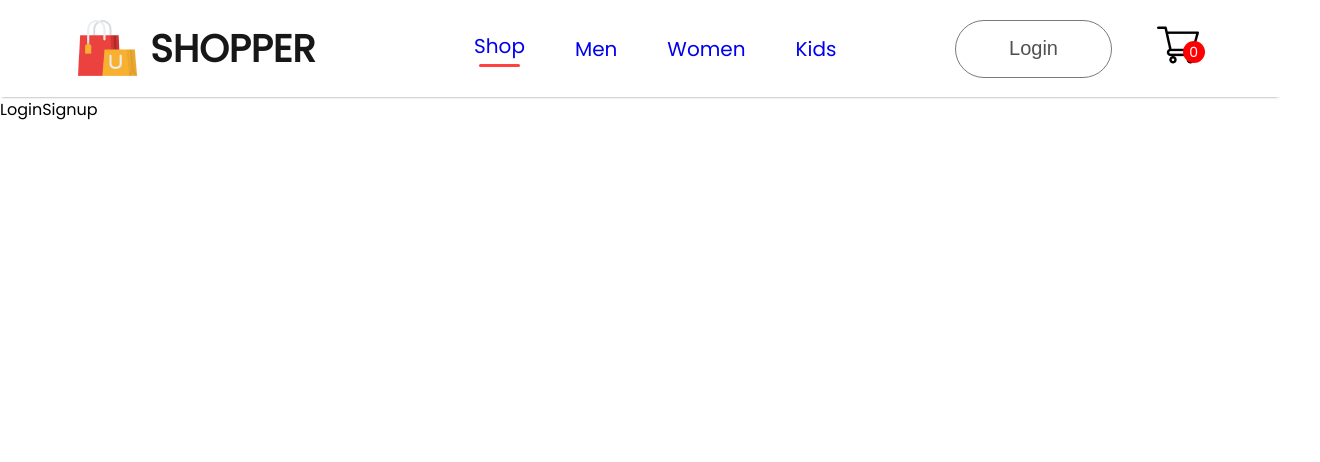
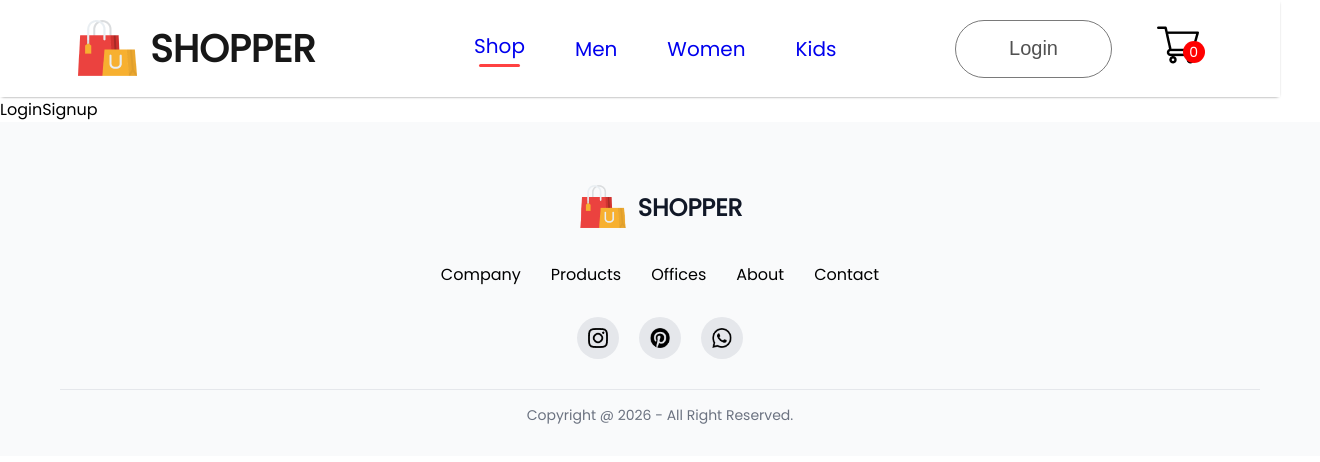
Before and after one commit to Rejaulh/react-ecommerce, a React (Create React App) app: page /login in a window 1280 px wide. Shown: the top 462 px of the page, 1320 px wide, since content can reach past the window. Built offline with nearby package versions, Linux system fonts and the light colour scheme.

Commit message:
create footer component

```diff
--- a/src/App.js
+++ b/src/App.js
@@ -7,6 +7,7 @@ import ShopCategory from './Components/Pages/ShopCategory';
 import Product from './Components/Pages/Product';
 import Cart from './Components/Pages/Cart';
 import LoginSignup from './Components/Pages/LoginSignup';
+import Footer from './Components/Footer/Footer';
 
 function App() {
   return (
@@ -23,6 +24,7 @@ function App() {
         <Route path='/cart' element={<Cart/>}/>
         <Route path='/login' element={<LoginSignup/>}/>
       </Routes>
+      <Footer/>
       </BrowserRouter>
     </div>
   );
--- /dev/null
+++ b/src/Components/Footer/Footer.css
@@ -0,0 +1,107 @@
+.footer {
+    width: 100%;
+    background: #f9fafb;
+    padding: 60px 20px 30px;
+    display: flex;
+    flex-direction: column;
+    align-items: center;
+    gap: 30px;
+    font-family: 'Poppins', sans-serif;
+}
+
+/* LOGO */
+.footer-logo {
+    display: flex;
+    align-items: center;
+    gap: 10px;
+}
+
+.footer-logo img {
+    width: 50px;
+}
+
+.footer-logo p {
+    font-size: 24px;
+    font-weight: 600;
+    color: #111827;
+}
+
+/* LINKS */
+.footer-links {
+    list-style: none;
+    display: flex;
+    gap: 30px;
+    padding: 0;
+}
+
+.footer-links li a {
+    text-decoration: none;
+    font-size: 16px;
+    color: #4b5563;
+    transition: color 0.3s ease;
+}
+
+.footer-links li a:hover {
+    color: #111827;
+}
+
+/* SOCIAL ICONS */
+.footer-social-icon {
+    display: flex;
+    gap: 20px;
+}
+
+.footer-icons-container {
+    width: 42px;
+    height: 42px;
+    border-radius: 50%;
+    background: #e5e7eb;
+    display: flex;
+    align-items: center;
+    justify-content: center;
+    transition: all 0.3s ease;
+}
+
+.footer-icons-container img {
+    width: 20px;
+}
+
+.footer-icons-container:hover {
+    background: #111827;
+}
+
+.footer-icons-container:hover img {
+    filter: brightness(0) invert(1);
+}
+
+/* COPYRIGHT */
+.footer-copyright {
+    width: 100%;
+    max-width: 1200px;
+    text-align: center;
+}
+
+.footer-copyright hr {
+    border: none;
+    height: 1px;
+    background: #e5e7eb;
+    margin-bottom: 15px;
+}
+
+.footer-copyright p {
+    font-size: 14px;
+    color: #6b7280;
+}
+
+/* RESPONSIVE */
+@media (max-width: 768px) {
+    .footer-links {
+        flex-direction: column;
+        gap: 15px;
+        align-items: center;
+    }
+
+    .footer {
+        padding: 40px 15px 20px;
+    }
+}
--- /dev/null
+++ b/src/Components/Footer/Footer.js
@@ -0,0 +1,102 @@
+import React from 'react'
+import './Footer.css'
+import footer_logo from '../Assets/logo_big.png'
+import instagram_icon from '../Assets/instagram_icon.png'
+import pinterest_icon from '../Assets/pintester_icon.png'
+import whatsapp_icon from '../Assets/whatsapp_icon.png'
+
+const Footer = () => {
+  return (
+    <div className='footer'>
+        <div className='footer-logo'>
+            <img src={footer_logo} alt=""/>
+            <p>SHOPPER</p>
+        </div>
+        <ul className='footer-links'>
+            <li>Company</li>
+            <li>Products</li>
+            <li>Offices</li>
+            <li>About</li>
+            <li>Contact</li>
+        </ul>
+        <div className='footer-social-icon'>
+            <div className='footer-icons-container'>
+                <img src={instagram_icon} alt=''/>
+            </div>
+            <div className='footer-icons-container'>
+                <img src={pinterest_icon} alt=''/>
+            </div>
+            <div className='footer-icons-container'>
+                <img src={whatsapp_icon} alt=''/>
+            </div>
+        </div>
+        <div className='footer-copyright'>
+            <hr />
+            <p>Copyright @ 2026 - All Right Reserved.</p>
+        </div>
+    </div>
+  )
+}
+
+export default Footer
+
+
+
+// ANOTHER WEY
+
+// import React from 'react'
+// import './Footer.css'
+// import footer_logo from '../Assets/logo_big.png'
+// import instagram_icon from '../Assets/instagram_icon.png'
+// import pinterest_icon from '../Assets/pintester_icon.png'
+// import whatsapp_icon from '../Assets/whatsapp_icon.png'
+
+// const Footer = () => {
+
+//   const footerLinks = ['Company', 'Products', 'Offices', 'About', 'Contact']
+
+//   const socialIcons = [
+//     { icon: instagram_icon, alt: 'Instagram', link: '#' },
+//     { icon: pinterest_icon, alt: 'Pinterest', link: '#' },
+//     { icon: whatsapp_icon, alt: 'WhatsApp', link: '#' },
+//   ]
+
+//   return (
+//     <footer className='footer'>
+
+//       <div className='footer-logo'>
+//         <img src={footer_logo} alt="Shopper logo" />
+//         <p>SHOPPER</p>
+//       </div>
+
+//       <ul className='footer-links'>
+//         {footerLinks.map((item, index) => (
+//           <li key={index}>
+//             <a href="#">{item}</a>
+//           </li>
+//         ))}
+//       </ul>
+
+//       <div className='footer-social-icon'>
+//         {socialIcons.map((social, index) => (
+//           <a
+//             key={index}
+//             href={social.link}
+//             className='footer-icons-container'
+//             aria-label={social.alt}
+//           >
+//             <img src={social.icon} alt={social.alt} />
+//           </a>
+//         ))}
+//       </div>
+
+//       <div className='footer-copyright'>
+//         <hr />
+//         <p>© 2026 Shopper. All Rights Reserved.</p>
+//       </div>
+
+//     </footer>
+//   )
+// }
+
+// export default Footer
--- a/src/Components/NewsLetter/NewsLetter.js
+++ b/src/Components/NewsLetter/NewsLetter.js
@@ -4,7 +4,7 @@ import './NewsLetter.css'
 const NewsLetter = () => {
   return (
     <div className='newsletter'>
-        <h1>Get Exclusive Offers On Yous Email</h1>
+        <h1>Get Exclusive Offers On Yours Email</h1>
         <p>Superscript to our newsletter and stay updated</p>
         <div>
             <input type='email' placeholder='Your Email id'/>
```
